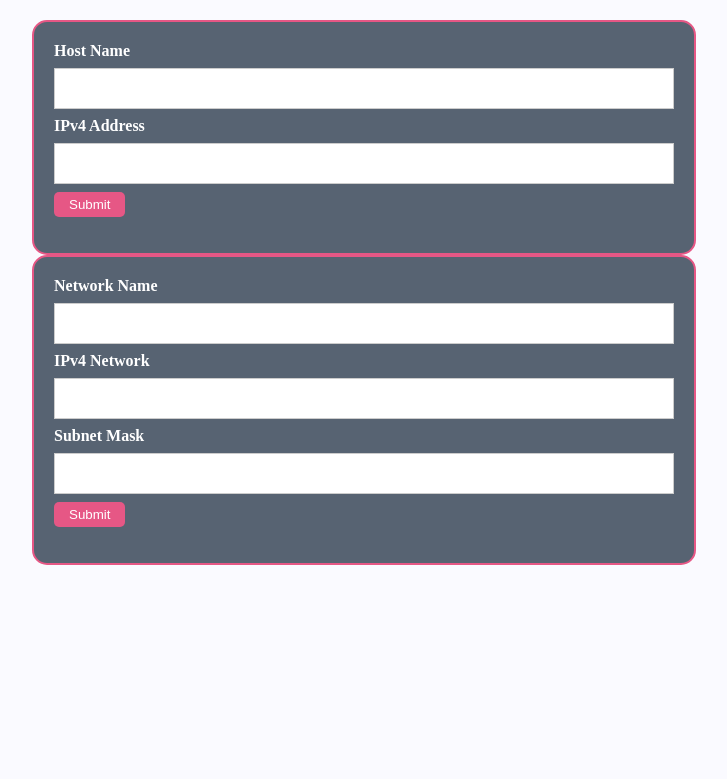
After one commit to 0dadj1an/cpapi, a Flask app: template app/templates/addobject.html in a window 1280 px wide. The commit adds this page. Shown: the top 779 px of the page, without its empty margins (276-1003 px from the left). Run offline with Flask 2, Linux system fonts and the light colour scheme; the template is opened without the code that fills it, so the values that code supplies are empty; a user stored in the database is signed in; parts of the project's set-up code (start-up, migrations or seed data) failed here and were passed over.

Commit message:
Add host and add network

```diff
--- a/app/static/styles/cpapi.css
+++ b/app/static/styles/cpapi.css
@@ -1,5 +1,5 @@
 body {
-    background-color: white;
+    background-color: #FAFAFF;
     margin: 0;
 }
 
@@ -54,11 +54,13 @@ li a:hover {
     border-radius: 25px;
     border: 2px solid #E65785;
     padding: 20px;
+    background-color: #576372;
 }
 
 .loginform label {
     text-align: left;
     left: 100%;
+    color: white;
 }
 
 .loginform span {
@@ -81,6 +83,7 @@ li a:hover {
     cursor:pointer;
     -webkit-border-radius: 5px;
     border-radius: 5px;
+    color: white;
 }
 
 .customform {
@@ -91,11 +94,13 @@ li a:hover {
     padding: 20px;
     margin-left: auto;
     margin-right: auto;
+    background-color: #576372;
 }
 
 .customform label {
     text-align: left;
     left: 100%;
+    color: white;
 }
 
 .customform select {
@@ -123,6 +128,7 @@ li a:hover {
     cursor:pointer;
     -webkit-border-radius: 5px;
     border-radius: 5px;
+    color: white;
 }
 
 .customresponse {
@@ -141,11 +147,15 @@ li a:hover {
     border-radius: 15px;
     border: 2px solid #E65785;
     padding: 20px;
+    margin-left: auto;
+    margin-right: auto;
+    background-color: #576372;
 }
 
 .policyform label {
     text-align: left;
     left: 100%;
+    color: white;
 }
 
 .policyform select {
@@ -163,7 +173,7 @@ li a:hover {
     margin: 8px 0;
     display: inline-block;
     border: 1px solid #ccc;
-    box-sizing: border-box;.
+    box-sizing: border-box;
 }
 
 .policyform input[type=submit] {
@@ -173,6 +183,7 @@ li a:hover {
     cursor:pointer;
     -webkit-border-radius: 5px;
     border-radius: 5px;
+    color: white;
 }
 
 .ruletable {
@@ -205,3 +216,39 @@ li a:hover {
     background-color: #F8F8F8;
     border: 1px solid black;
 }
+
+.addobjectform {
+    width: 50%;
+    position: relative;
+    border-radius: 15px;
+    border: 2px solid #E65785;
+    padding: 20px;
+    margin-left: auto;
+    margin-right: auto;
+    background-color: #576372;
+}
+
+.addobjectform label {
+    text-align: left;
+    left: 100%;
+    color: white;
+}
+
+.addobjectform input[type=text] {
+    width: 100%;
+    padding: 12px 20px;
+    margin: 8px 0;
+    display: inline-block;
+    border: 1px solid #ccc;
+    box-sizing: border-box;.
+}
+
+.addobjectform input[type=submit] {
+    padding:5px 15px;
+    background:#E65785;
+    border:0 none;
+    cursor:pointer;
+    -webkit-border-radius: 5px;
+    border-radius: 5px;
+    color: white;
+}
--- /dev/null
+++ b/app/templates/addobject.html
@@ -0,0 +1,40 @@
+<html>
+    <head>
+        <link rel="stylesheet" type="text/css" href="{{ url_for('static',filename='styles/cpapi.css') }}">
+        <link rel="shortcut icon" href="{{ url_for('static', filename='cpapi.ico') }}">
+    </head>
+        <body>
+            {% block navbar %}
+            {{nav.mynavbar.render()}}
+            {% endblock %}
+            <div class="content">
+                <div class="addobjectform">
+                    <form action="" method="post" name="addhost">
+                        <label><b>Host Name</b></label>
+                        <input type="text" name="hostname">
+                        <label><b>IPv4 Address</b></label>
+                        <input type="text" name="ipaddress">
+                        <input type="submit" value="Submit">
+                    </form>
+                </div>
+                <div class="addobjectform">
+                    <form action="" method="post" name="addnet">
+                        <label><b>Network Name</b></label>
+                        <input type="text" name="netname">
+                        <label><b>IPv4 Network</b></label>
+                        <input type="text" name="network">
+                        <label><b>Subnet Mask</b></label>
+                        <input type="text" name="netmask">
+                        <input type="submit" value="Submit">
+                    </form>
+                </div>
+{% if response %}
+<div class="customresponse">
+<pre id="json">
+{{ response }}
+</pre>
+</div>
+{% endif %}
+            </div>
+        </body>
+</html>
--- a/app/views.py
+++ b/app/views.py
@@ -45,6 +45,7 @@ def mynavbar():
     return Navbar('cpapi',
                   View('Login', 'login'),
                   View('Custom', 'custom'),
+                  View('Add Object', 'addobject'),
                   View('Policy', 'policy'),
                   View('Logout', 'logout'))
 
@@ -114,6 +115,26 @@ def custom():
             return redirect('/login')
 
 
+@app.route('/addobject', methods=['GET', 'POST'])
+@login_required
+def addobject():
+
+    if request.method == 'GET':
+        return render_template('addobject.html')
+    if request.method == 'POST':
+        if 'hostname' in request.form.keys():
+            hostname = request.form.get('hostname')
+            hostipaddress = request.form.get('ipaddress')
+            response = objects.add_host(apisession, hostname, hostipaddress)
+            return render_template('addobject.html', response=response.text)
+        if 'netname' in request.form.keys():
+            netname = request.form.get('netname')
+            network = request.form.get('network')
+            netmask = request.form.get('netmask')
+            response = objects.add_network(apisession, netname, network, netmask)
+            return render_template('addobject.html', response=response.text)
+
+
 @app.route('/policy', methods=['GET', 'POST'])
 @login_required
 def policy():
--- a/cap/__init__.py
+++ b/cap/__init__.py
@@ -1 +1 @@
-__all__ = ['connect', 'misc', 'rules']
+__all__ = ['connect', 'misc', 'rules', 'objects']
--- a/cap/post.py
+++ b/cap/post.py
@@ -1,4 +1,5 @@
-import json, requests
+import json
+import requests
 from app import app
 
 requests.packages.urllib3.disable_warnings()
```
Also changed, not shown: app/templates/custom.html (+7 -8 lines), app/templates/policy.html (+2 -5 lines), cap/objects.py (added, +13 -0 lines), cap/rules.py (+4 -4 lines).
